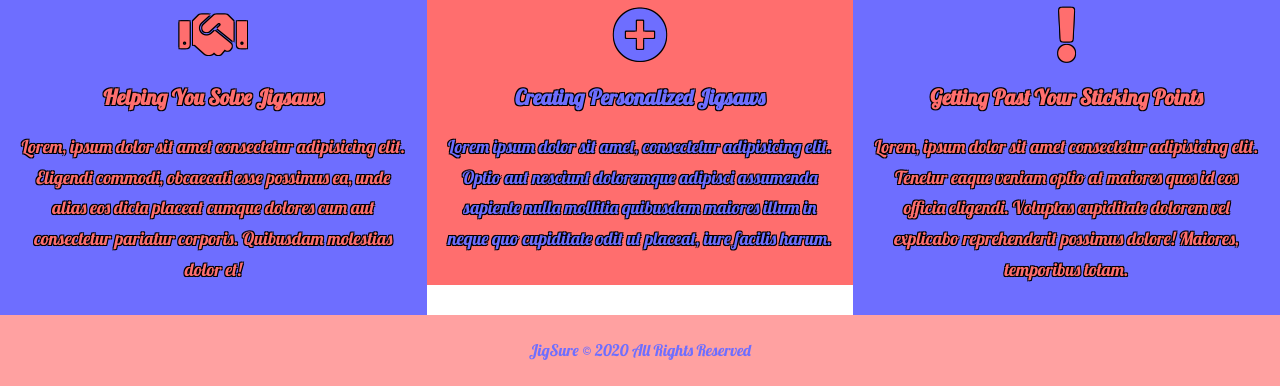
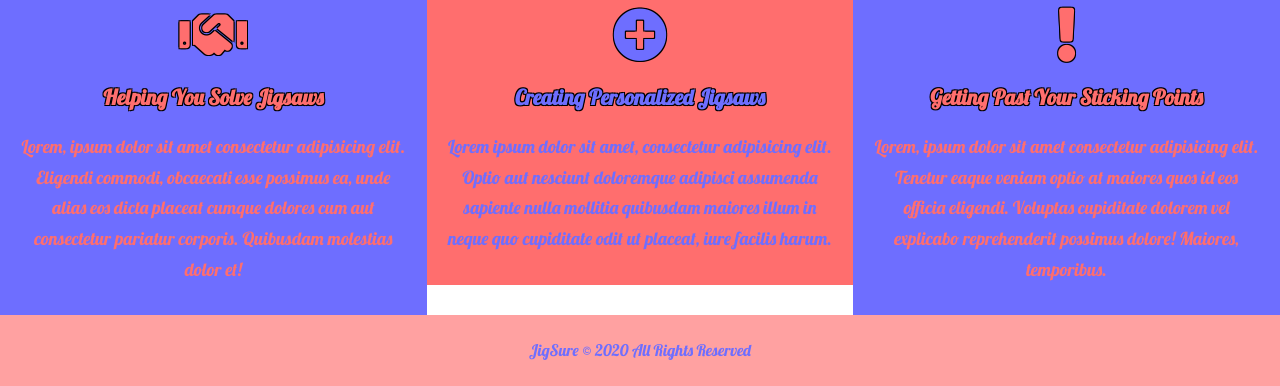
Before and after one commit to Luke-McShane/JigSure-Project-3, a plain HTML site: page index.html in a window 1280 px wide. Shown: the part 693-1079 px from the top of the page. Drawn offline with Linux system fonts and the light colour scheme.

Commit message:
Removed some dummy text; improved p tag styling

```diff
--- a/index.html
+++ b/index.html
@@ -33,17 +33,17 @@
     <div class="box bg-dark">
       <i class="fas fa-handshake fa-3x py-1 shadow-dark"></i>
       <h3 class="py-1 shadow-dark">Helping You Solve Jigsaws</h3>
-      <p class="py-1 shadow-dark">Lorem, ipsum dolor sit amet consectetur adipisicing elit. Eligendi commodi, obcaecati esse possimus ea, unde alias eos dicta placeat cumque dolores cum aut consectetur pariatur corporis. Quibusdam molestias dolor et!</p>
+      <p class="py-1">Lorem, ipsum dolor sit amet consectetur adipisicing elit. Eligendi commodi, obcaecati esse possimus ea, unde alias eos dicta placeat cumque dolores cum aut consectetur pariatur corporis. Quibusdam molestias dolor et!</p>
     </div>
     <div class="box bg-light">
       <i class="fas fa-plus-circle fa-3x py-1 shadow-dark"></i>
       <h3 class="py-1 shadow-dark">Creating Personalized Jigsaws</h3>
-      <p class="py-1 shadow-dark">Lorem ipsum dolor sit amet, consectetur adipisicing elit. Optio aut nesciunt doloremque adipisci assumenda sapiente nulla mollitia quibusdam maiores illum in neque quo cupiditate odit ut placeat, iure facilis harum.</p>
+      <p class="py-1">Lorem ipsum dolor sit amet, consectetur adipisicing elit. Optio aut nesciunt doloremque adipisci assumenda sapiente nulla mollitia quibusdam maiores illum in neque quo cupiditate odit ut placeat, iure facilis harum.</p>
     </div>
     <div class="box bg-dark">
       <i class="fas fa-exclamation fa-3x py-1 shadow-dark"></i>
       <h3 class="py-1 shadow-dark">Getting Past Your Sticking Points</h3>
-      <p class="py-1 shadow-dark">Lorem, ipsum dolor sit amet consectetur adipisicing elit. Tenetur eaque veniam optio at maiores quos id eos officia eligendi. Voluptas cupiditate dolorem vel explicabo reprehenderit possimus dolore! Maiores, temporibus totam.</p>
+      <p class="py-1">Lorem, ipsum dolor sit amet consectetur adipisicing elit. Tenetur eaque veniam optio at maiores quos id eos officia eligendi. Voluptas cupiditate dolorem vel explicabo reprehenderit possimus dolore! Maiores, temporibus.</p>
     </div>
   </section>
   <div class="clr"></div>
```
